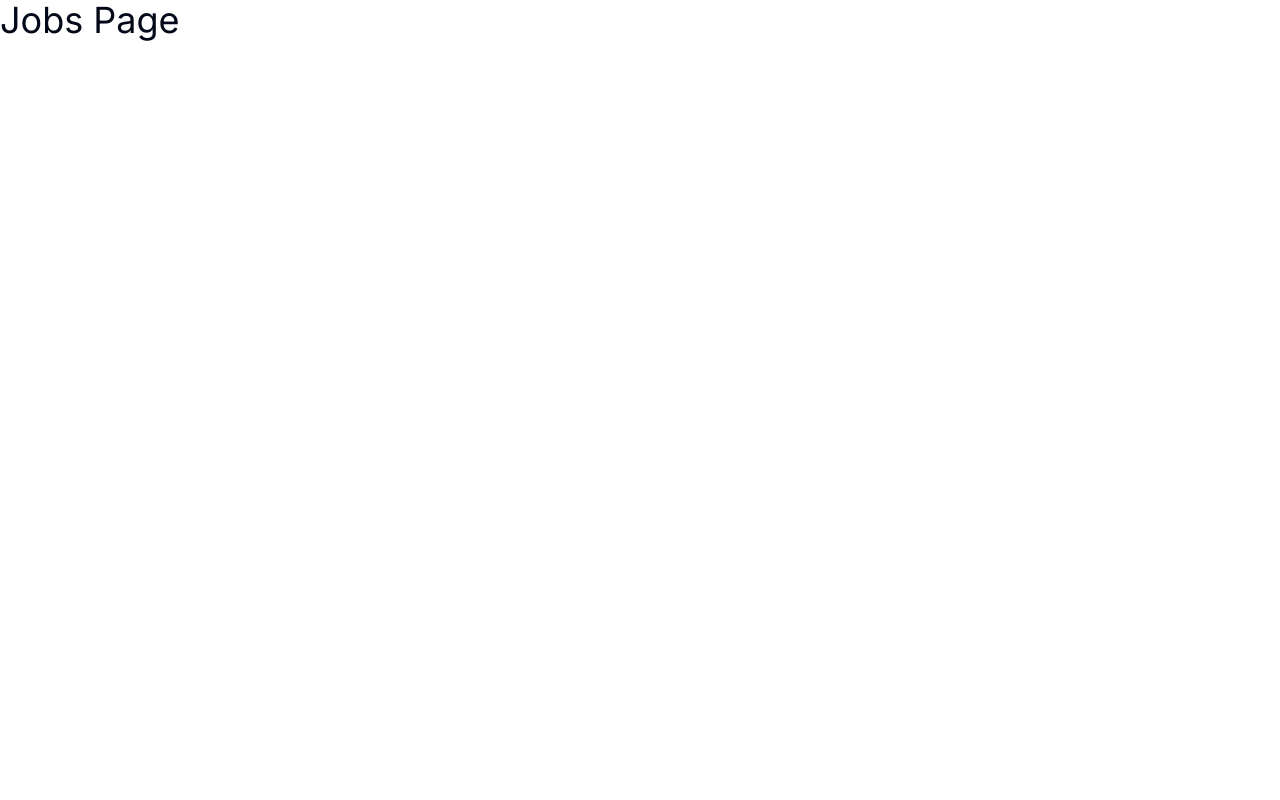
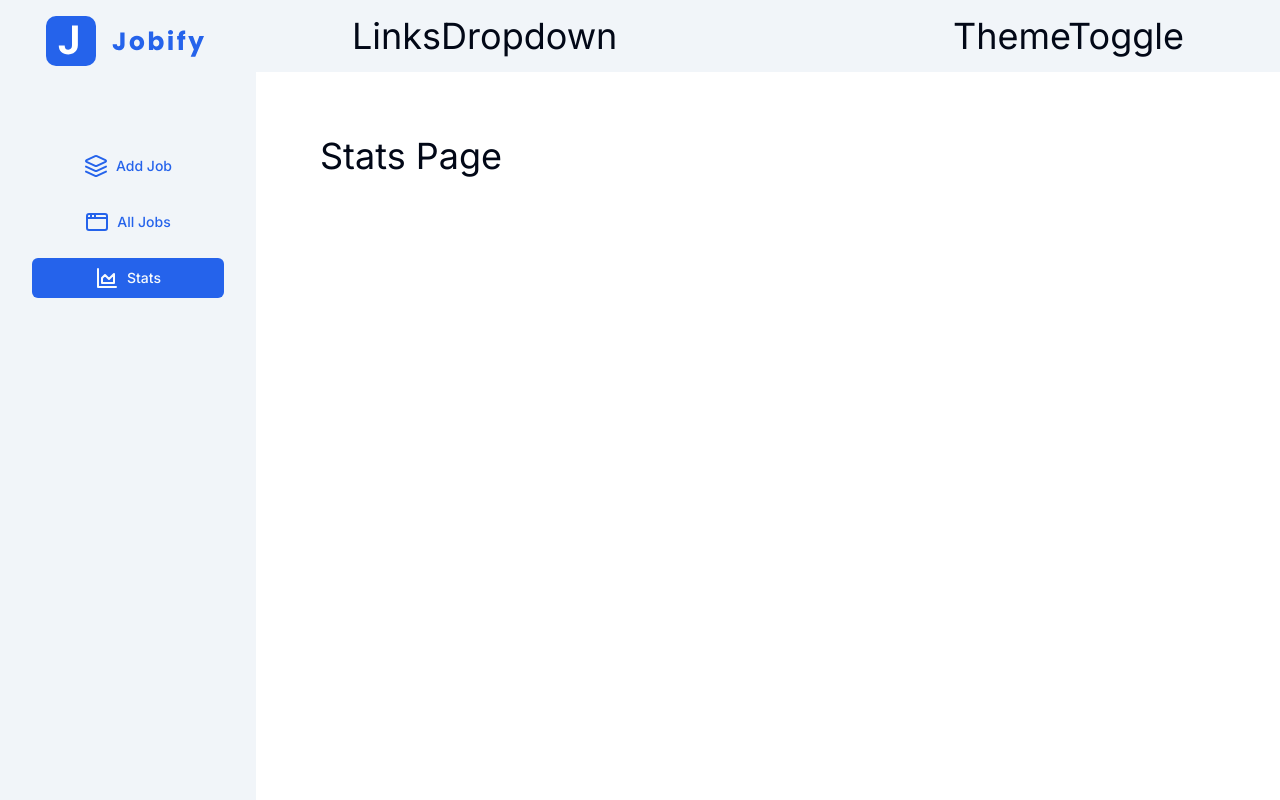
Before and after one commit to EviewNicks/Jobify, a Next.js app: page /stats in a window 1280 px wide. Built offline with nearby package versions, Linux system fonts and the light colour scheme.

Commit message:
Dashboard Layout, Sidebar and Navbar

```diff
--- a/app/(dashboard)/layout.tsx
+++ b/app/(dashboard)/layout.tsx
@@ -1,5 +1,22 @@
-const layout = ({ children }: { children: React.ReactNode }) => {
-  return <div>{children}</div>;
-};
+import Navbar from "@/components/Navbar";
+import Sidebar from "@/components/SideBar";
 
+import { PropsWithChildren } from "react";
+
+function layout({ children }: PropsWithChildren) {
+  return (
+    <main className="grid lg:grid-cols-5">
+      {/* first-col hide on small screen */}
+      <div className="hidden lg:block lg:col-span-1 lg:min-h-screen">
+        <Sidebar />
+      </div>
+      {/* second-col hide dropdown on big screen */}
+
+      <div className="lg:col-span-4">
+        <Navbar />
+        <div className="py-16 px-4 sm:px-8 lg:px-16">{children}</div>
+      </div>
+    </main>
+  );
+}
 export default layout;
--- a/app/(dashboard)/stats/page.tsx
+++ b/app/(dashboard)/stats/page.tsx
@@ -1,7 +1,5 @@
-import React from "react";
-
 const StatsPage = () => {
-  return <h1 className="text-4xl">Jobs Page</h1>;
+  return <h1 className="text-4xl">Stats Page</h1>;
 };
 
 export default StatsPage;
--- /dev/null
+++ b/components/LinksDropdown.tsx
@@ -0,0 +1,5 @@
+const LinksDropdown = () => {
+  return <h2 className="text-4xl">LinksDropdown</h2>;
+};
+
+export default LinksDropdown;
--- /dev/null
+++ b/components/Navbar.tsx
@@ -0,0 +1,18 @@
+import LinksDropdown from "./LinksDropdown";
+import { UserButton } from "@clerk/nextjs";
+import ThemeToggle from "./ThemeToggle";
+
+function Navbar() {
+  return (
+    <nav className="bg-muted py-4 sm:px-16 lg:px-24 px-4 flex items-center justify-between">
+      <div>
+        <LinksDropdown />
+      </div>
+      <div className="flex items-center gap-x-4">
+        <ThemeToggle />
+        <UserButton afterSignOutUrl="/" />
+      </div>
+    </nav>
+  );
+}
+export default Navbar;
--- /dev/null
+++ b/components/SideBar.tsx
@@ -0,0 +1,34 @@
+"use client";
+import Logo from "@/assets/logo.svg";
+import links from "@/utils/links";
+import Image from "next/image";
+import Link from "next/link";
+import { Button } from "./ui/button";
+import { usePathname } from "next/navigation";
+
+const SideBar = () => {
+  const pathname = usePathname();
+
+  return (
+    <aside className="py-4 px-8 bg-muted h-full">
+      <Image src={Logo} alt="Logo" className="mx-auto" />
+      <div className="flex flex-col mt-20 gap-y-4">
+        {links.map((link) => {
+          return (
+            <Button
+              asChild
+              key={link.href}
+              variant={pathname === link.href ? "default" : "link"}
+            >
+              <Link href={link.href} className="flex items-center gap-x-2">
+                {link.icon} <span className="capitalize">{link.label}</span>
+              </Link>
+            </Button>
+          );
+        })}
+      </div>
+    </aside>
+  );
+};
+
+export default SideBar;
--- /dev/null
+++ b/components/ThemeToggle.tsx
@@ -0,0 +1,5 @@
+const ThemeToggle = () => {
+    return <h2 className="text-4xl">ThemeToggle</h2>;
+  };
+
+  export default ThemeToggle;
--- a/utils/links.tsx
+++ b/utils/links.tsx
@@ -0,0 +1,27 @@
+import { AreaChart, Layers, AppWindow } from "lucide-react";
+
+type NavLink = {
+  href: string;
+  label: string;
+  icon: React.ReactNode;
+};
+
+const links: NavLink[] = [
+  {
+    href: "/add-job",
+    label: "add job",
+    icon: <Layers />,
+  },
+  {
+    href: "/jobs",
+    label: "all jobs",
+    icon: <AppWindow />,
+  },
+  {
+    href: "/stats",
+    label: "stats",
+    icon: <AreaChart />,
+  },
+];
+
+export default links;
```
